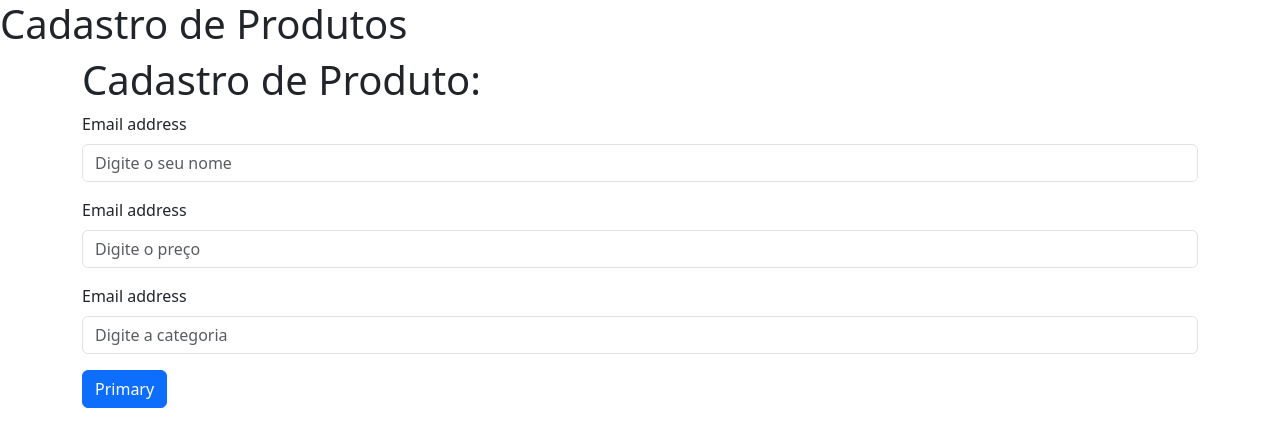
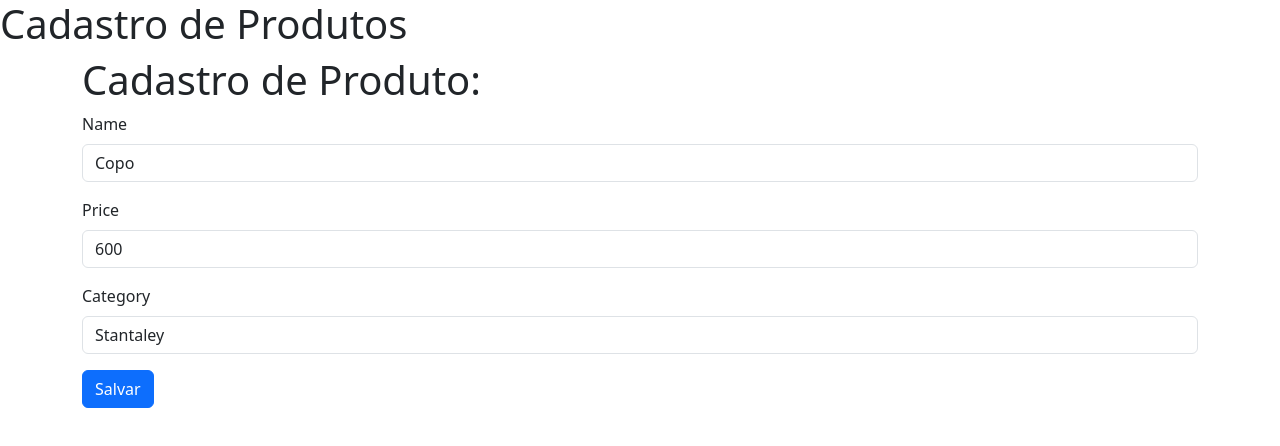
Before and after one commit to Cleiton-code/projeto-teste, an Angular app: page /product/1 in a window 1280 px wide. Shown: the top 446 px of the page. Built offline with nearby package versions, Linux system fonts and the light colour scheme; data requests are answered from the project's data file.

Commit message:
aula 24/09 botão funcionando

```diff
--- a/db.json
+++ b/db.json
@@ -3,7 +3,7 @@
     {
       "id": 2,
       "name": "Camiseta GG azul",
-      "price": 450,
+      "price": "2000",
       "category": "Nike"
     },
     {
--- a/src/app/app.module.ts
+++ b/src/app/app.module.ts
@@ -8,6 +8,7 @@
 import { ProductsTableComponent } from './products-table/products-table.component';
 import { HttpClientModule } from '@angular/common/http';
 import { ProductItemComponent } from './product-item/product-item.component';
+import { ReactiveFormsModule } from '@angular/forms';
 
 @NgModule({
   declarations: [
@@ -19,7 +20,8 @@
     BrowserModule,
     AppRoutingModule,
     NgbModule,
-    HttpClientModule
+    HttpClientModule,
+    ReactiveFormsModule
   ],
   providers: [
     provideClientHydration()
--- a/src/app/product-item/product-item.component.html
+++ b/src/app/product-item/product-item.component.html
@@ -1,19 +1,34 @@
 <div class="container">
-<h1>Cadastro de Produto:</h1>
-  <form>
+  <h1>Cadastro de Produto:</h1>
+  <form [formGroup]="formGroupProduct">
+
+
   <div class="mb-3">
-    <label for="exampleFormControlInput1" class="form-label">Email address</label>
-    <input type="text" class="form-control" id="name" placeholder="Digite o seu nome">
+    <label for="exampleFormControlInput1" class="form-label">Name</label>
+    <input formControlName = "name"
+    type="text"
+    class="form-control"
+    id="name"
+    placeholder="Digite o seu nome">
   </div>
   <div class="mb-3">
-    <label for="exampleFormControlInput1" class="form-label">Email address</label>
-    <input type="text" class="form-control" id="price" placeholder="Digite o preço">
+    <label for="exampleFormControlInput1" class="form-label">Price</label>
+    <input formControlName = "price"
+     type="text"
+     class="form-control"
+     id="price"
+     placeholder="Digite o preço">
   </div>
   <div class="mb-3">
-    <label for="exampleFormControlInput1" class="form-label">Email address</label>
-    <input type="text" class="form-control" id="category" placeholder="Digite a categoria">
+    <label for="exampleFormControlInput1" class="form-label">Category</label>
+    <input formControlName = "category"
+     type="text"
+      class="form-control"
+      id="category"
+      placeholder="Digite a categoria">
   </div>
+
+<button type="button" class="btn btn-primary" (click)="update()">Salvar</button>
+
 </form>
-<button type="button" class="btn btn-primary">Primary</button>
-
 </div>
--- a/src/app/product-item/product-item.component.ts
+++ b/src/app/product-item/product-item.component.ts
@@ -1,6 +1,8 @@
 import { Component, OnInit } from '@angular/core';
 import { ActivatedRoute, Router } from '@angular/router';
 import { ProductService } from '../product.service';
+import { FormBuilder, FormGroup } from '@angular/forms';
+import { subscribe } from 'diagnostics_channel';
 
 
 @Component({
@@ -10,9 +12,19 @@
 })
 export class ProductItemComponent implements OnInit{
 
+  formGroupProduct: FormGroup;
+
   constructor(private router: Router,
      private activeRoute: ActivatedRoute,
-     private service: ProductService ){
+     private service: ProductService,
+     private formBuilder: FormBuilder ){
+      this.formGroupProduct = formBuilder.group({
+        id :        [''],
+        name :      [''],
+        price :     [''],
+        category :  ['']
+
+      });
 
   }
   ngOnInit() {
@@ -21,9 +33,14 @@
   }
   loadProduct(id: number) {
     this.service.getProductById(id).subscribe({
-      next: data => alert(data.name)
+      next: data => this.formGroupProduct.setValue(data)
     });
+  }
 
+  update(){
+    this.service.update(this.formGroupProduct.value).subscribe({
+      next: () => this.router.navigate(['products'])
+    });
   }
 
 }
--- a/src/app/product.service.ts
+++ b/src/app/product.service.ts
@@ -19,4 +19,9 @@
     return this.http.delete<void>('http://localhost:3000/products/' + product.id);
   }
 
+  update(product: Product): Observable<Product>{
+    return this.http.put<Product>('http://localhost:3000/products/' + product.id, product);
+
+  }
+
 }
```
